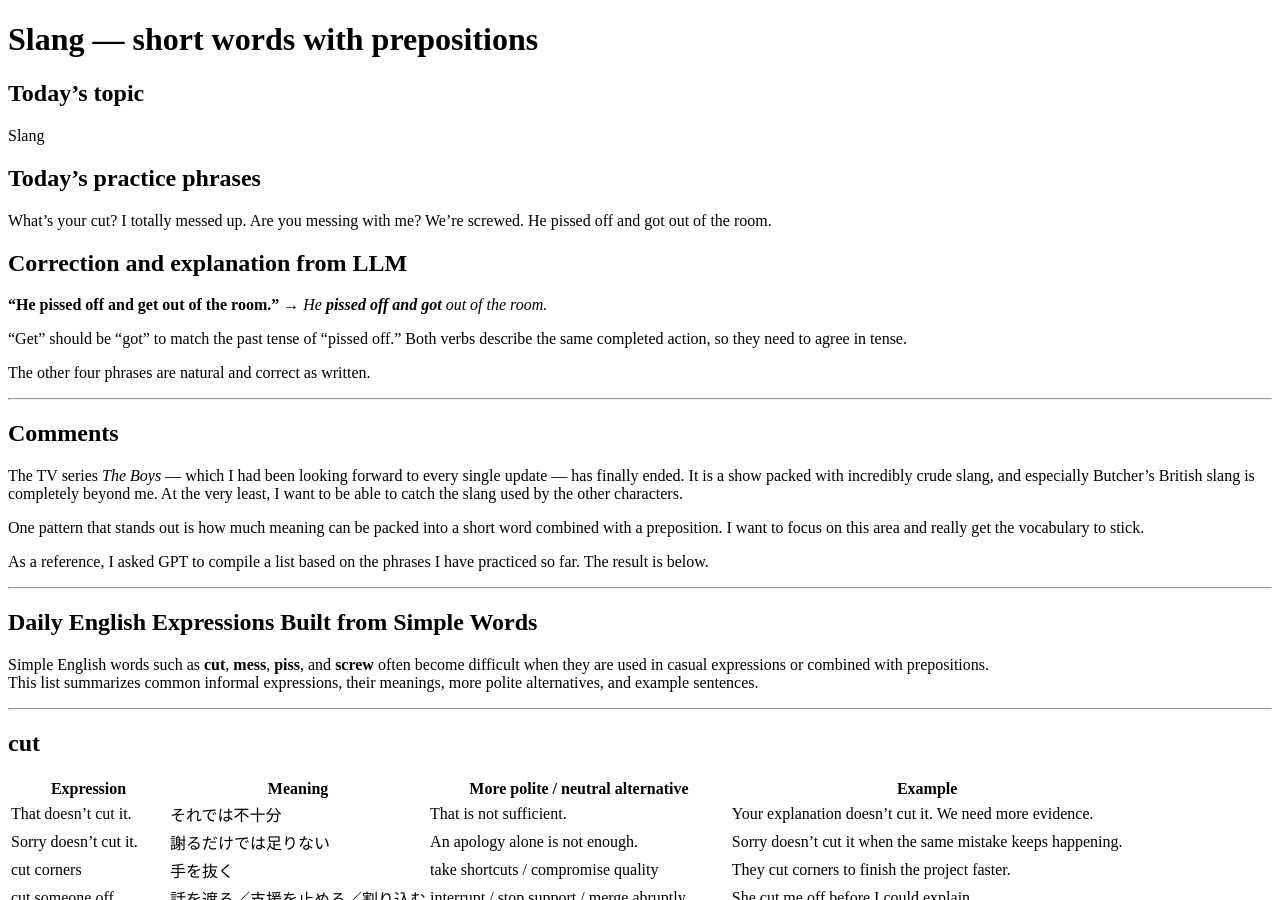
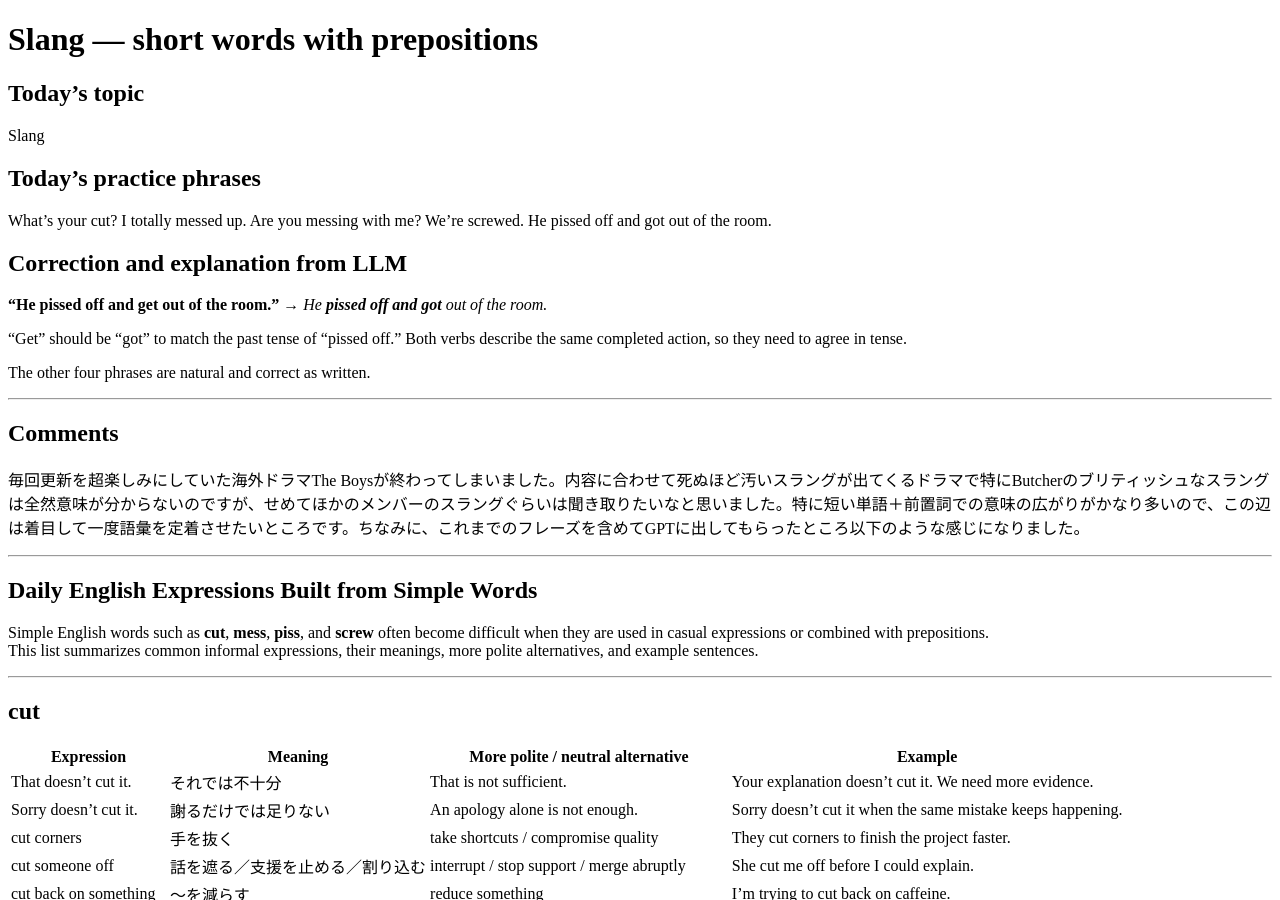
Before and after one commit to tosuke-med/language-learning-log, a Jekyll site: the page built from content/en/logs/2026-05-21.md, in a window 1280 px wide and 900 px high. Built offline with Jekyll 4.4.1, drawn with Linux system fonts in a browser that asks for light colours; our own code applies the rules of GitHub Pages for plain Markdown files.

Commit message:
Keep comments section in Japanese
https://claude.ai/code/session_015AZuJq4oVj9Vtk5QyHrhTr

```diff
--- a/content/en/logs/2026-05-21.md
+++ b/content/en/logs/2026-05-21.md
@@ -28,11 +28,7 @@ The other four phrases are natural and correct as written.
 
 ## Comments
 
-The TV series *The Boys* — which I had been looking forward to every single update — has finally ended. It is a show packed with incredibly crude slang, and especially Butcher's British slang is completely beyond me. At the very least, I want to be able to catch the slang used by the other characters.
-
-One pattern that stands out is how much meaning can be packed into a short word combined with a preposition. I want to focus on this area and really get the vocabulary to stick.
-
-As a reference, I asked GPT to compile a list based on the phrases I have practiced so far. The result is below.
+毎回更新を超楽しみにしていた海外ドラマThe Boysが終わってしまいました。内容に合わせて死ぬほど汚いスラングが出てくるドラマで特にButcherのブリティッシュなスラングは全然意味が分からないのですが、せめてほかのメンバーのスラングぐらいは聞き取りたいなと思いました。特に短い単語＋前置詞での意味の広がりがかなり多いので、この辺は着目して一度語彙を定着させたいところです。ちなみに、これまでのフレーズを含めてGPTに出してもらったところ以下のような感じになりました。
 
 ---
 
```
